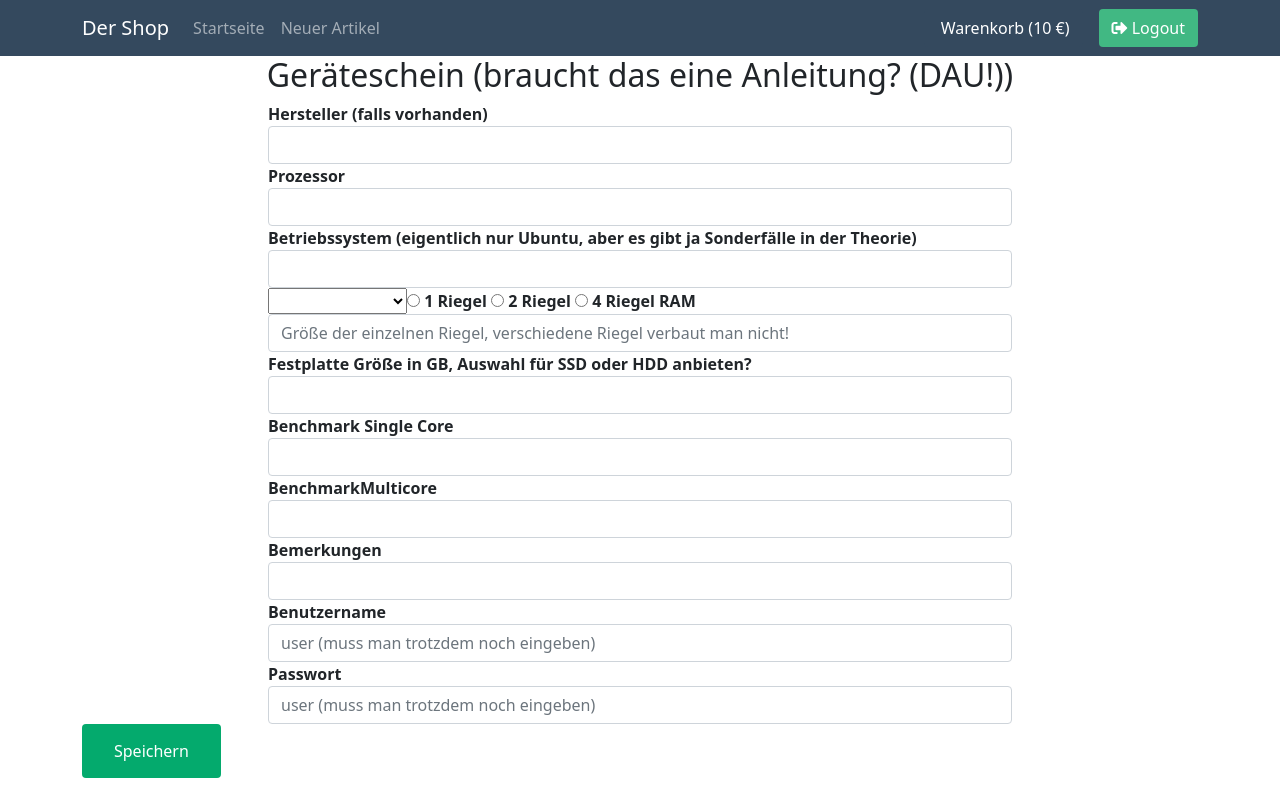
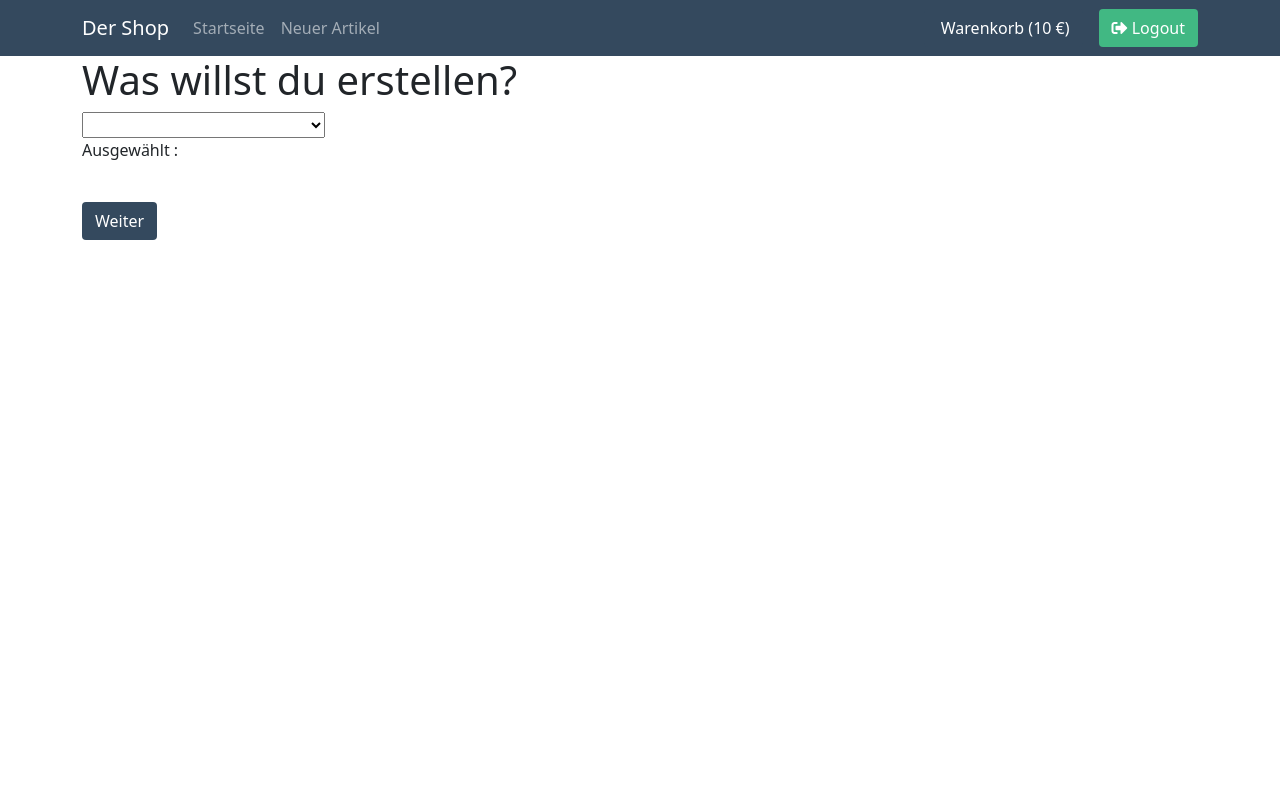
Before and after one commit to DatKHWolf/shop, a Vue app: page /pc in a window 1280 px wide. Built offline with nearby package versions, Linux system fonts and the light colour scheme.

Commit message:
Seiten fürs erstellen erstellt

```diff
--- a/src/pages/PCGeraeteschein.vue
+++ b/src/pages/PCGeraeteschein.vue
@@ -3,11 +3,11 @@
     <TheShopLayout>
       <template #default>
         <Form @submit="submitPCData" :validation-schema="schema">
-          <h2>Geräteschein (braucht das eine Anleitung? (DAU!))</h2>
+          <h2>Geräteschein {{ id }}</h2>
           <div class="form-row">
             <div class="form-group col-md-8 offset-2">
               <label for="hersteller"
-                ><strong>Hersteller (falls vorhanden)</strong></label
+                ><strong>Hersteller ({{this.$store.state.id }})</strong></label
               >
               <Field
                 as="input"
@@ -34,7 +34,9 @@
             <div class="form-group col-md-8 offset-2">
               <label for="betriebssystem"
                 ><strong
-                  >Betriebssystem (eigentlich nur Ubuntu, aber es gibt ja Sonderfälle in der Theorie)</strong
+                  >Betriebssystem (eigentlich nur Ubuntu, aber es gibt ja
+                  Sonderfälle in der Theorie. Interessant wäre noch die Version
+                  in einem extra Feld)</strong
                 ></label
               >
               <Field
@@ -54,16 +56,21 @@
                 <option value="DDR3">DDR3</option>
                 <option value="DDR4">DDR4</option>
               </Field>
-              <Field name="riegel" type="radio" value="1" id="riegel"/><strong> 1 Riegel </strong>
-              <Field name="riegel" type="radio" value="2" id="riegel"/> <strong>2 Riegel </strong>
-              <Field name="riegel" type="radio" value="4" id="riegel"/> <strong>4 Riegel </strong>
-              <label for="ram"
-                ><strong
-                  > RAM </strong
-                ></label
+              <Field name="riegel" type="radio" value="1" id="riegel" /><strong>
+                1 Riegel
+              </strong>
+              <Field name="riegel" type="radio" value="2" id="riegel" />
+              <strong>2 Riegel </strong>
+              <Field name="riegel" type="radio" value="4" id="riegel" />
+              <strong>4 Riegel </strong>
+              <label for="ram"><strong> RAM </strong></label>
+              <Field
+                as="input"
+                name="ram"
+                class="form-control"
+                id="ram"
+                placeholder="Wie viel Arbeitsspeicher hat der PC? Verschiedene Riegel verbaut man nicht!"
               >
-              <Field as="input" name="ram" class="form-control" id="ram" placeholder="Größe der einzelnen Riegel, verschiedene Riegel verbaut man nicht!">
-
               </Field>
             </div>
           </div>
@@ -72,7 +79,8 @@
             <div class="form-group col-md-8 offset-2">
               <label for="festplatte"
                 ><strong
-                  >Festplatte Größe in GB, Auswahl für SSD oder HDD anbieten?</strong
+                  >Festplatte Größe in GB, Auswahl für SSD oder HDD
+                  anbieten?</strong
                 ></label
               >
               <Field
@@ -114,7 +122,12 @@
           </div>
           <div class="form-row">
             <div class="form-group col-md-8 offset-2">
-              <label for="bemerkungen"><strong>Bemerkungen </strong></label>
+              <label for="bemerkungen"
+                ><strong
+                  >Bemerkungen wo unter anderem die Anschlüsse vom PC angegeben
+                  werden, ist so ziemlich nutzlos</strong
+                ></label
+              >
               <Field
                 as="field"
                 name="bemerkungen"
@@ -220,6 +233,7 @@ export default {
     });
     return {
       schema,
+      id : this.$store.state.id,
       pcDataOB: {
         hersteller: "",
         prozessor: "",
@@ -237,6 +251,11 @@ export default {
       },
     };
   },
+  computed:{
+
+  }
+
+
 };
 </script>
 
--- /dev/null
+++ b/src/pages/createItem/createDrucker.vue
@@ -0,0 +1,14 @@
+<template><div>
+  <h2> mögliche Auswahl wäre Farbdrucker und Funktionen ausserhalb vom drucken </h2>
+</div>
+</template>
+
+<script>
+export default {
+    name:"CreateDrucker"
+}
+</script>
+
+<style>
+
+</style>
--- /dev/null
+++ b/src/pages/createItem/createItem.vue
@@ -0,0 +1,71 @@
+<template>
+  <div>
+    <TheShopLayout>
+      <h1>Was willst du erstellen?</h1>
+      <Form @submit="submitChoice(auswahl)">
+        <Field name="auswahl" as="select" v-model="value">
+          <option selected>Wähle was du erstellen willst:</option>
+          <option value="PC">einen PC</option>
+          <option value="Laptop">einen Laptop</option>
+          <option value="Drucker">einen Drucker</option>
+          <option value="Monitor">einen Monitor</option>
+        </Field>
+        <p>
+          <span> Ausgewählt : {{ value }}</span>
+        </p>
+        <br />
+        <button class="btn bg-vue">
+          <span>Weiter</span>
+        </button>
+      </Form>
+    </TheShopLayout>
+  </div>
+</template>
+
+<script>
+import TheShopLayout from "@/layouts/TheShopLayout.vue";
+import { Form, Field } from "vee-validate";
+
+export default {
+  name: "createItem",
+  data() {
+    return {
+      value: "",
+    };
+  },
+
+  components: {
+    TheShopLayout,
+    Form,
+    Field,
+  },
+
+  methods: {
+
+    submitChoice() {
+      switch (this.value) {
+        case "PC":
+        this.$router.push({path:"/pc/pc"})
+          console.log(this.value);
+          break;
+        case "Laptop":
+        this.$router.push({path:"/pc/laptop"})
+          console.log(this.value);
+          break;
+        case "Monitor":
+          this.$router.push({path:"/pc/monitor"})
+          console.log(this.value);
+          break;
+        case "Drucker":
+        this.$router.push({path:"/pc/drucker"})
+          console.log(this.value);
+          break;
+        default:
+          console.log("Da ist was schief gelaufen");
+      }
+    },
+  },
+};
+</script>
+
+<style scoped></style>
--- /dev/null
+++ b/src/pages/createItem/createLaptop.vue
@@ -0,0 +1,15 @@
+<template><div>
+    <h2>eigentlich das gleiche wie PC nur das man hier noch die größe des Displays auswählen muss</h2>
+</div>
+    <!--  -->
+  </template>
+
+  <script>
+  export default {
+      name:"CreateLaptop"
+  }
+  </script>
+
+  <style>
+
+  </style>
--- /dev/null
+++ b/src/pages/createItem/createMonitor.vue
@@ -0,0 +1,76 @@
+<template>
+  <div>
+    <TheShopLayout>
+      <h1>Welche Anschlüsse hat der Monitor?</h1>
+      <Form>
+        <Field name="auswahl" as="checkbox" type="checkbox"  multiple>
+
+            <!-- hier bitte mit V-For arbeiten -->
+          <p>
+            <label>
+              <input type="checkbox" name="HDMI" value="HDMI" v-model="values" /> : HDMI</label
+            >
+          </p>
+          <p>
+            <label> <input type="checkbox" name="DVI" value="DVI"  v-model="values"/> : DVI</label>
+          </p>
+          <p>
+            <label>
+              <input type="checkbox" name="DP" value="Display Port" v-model="values" /> : Display
+              Port</label>
+          </p>
+          <p>
+            <label> <input type="checkbox" name="VGA" value="VGA" v-model="values"/> : VGA</label>
+          </p>
+          <p>
+            <label>
+              <input type="checkbox" name="USBC" value="USB-C" v-model="values" /> : USB-C</label
+            >
+          </p>
+        </Field>
+        <p>
+          <span> Ausgewählt : {{ values }} + {{ size }} Zoll</span>
+        </p>
+        <br />
+        <h2>Wie groß ist der Monitor?</h2>
+        <p> <Field as="input" name="size" type="text" v-model="size">
+            in Zoll
+        </Field></p>
+
+        <button class="btn bg-vue">
+          <span>Weiter</span>
+        </button>
+      </Form>
+    </TheShopLayout>
+  </div>
+</template>
+
+<script>
+import TheShopLayout from "@/layouts/TheShopLayout.vue";
+import { Form, Field } from "vee-validate";
+
+
+export default {
+  name: "CreateMonitor",
+
+  data() {
+    return {
+     // values: ["HDMI", "Display Port","VGA", "DVI", "USB-C"], zum abgucken was so rauskommen kann, wird nicht gebraucht
+      values:[],
+      size:""
+
+    };
+  },
+  computed:{
+
+
+
+  },
+  components:{ TheShopLayout,
+  Form,
+  Field,
+}
+};
+</script>
+
+<style scoped></style>
--- /dev/null
+++ b/src/pages/createItem/createPc.vue
@@ -0,0 +1,13 @@
+<template><div><h2>einfach den Zettel ablesen</h2></div>
+    <!-- einfach den Zettel ablesen -->
+  </template>
+
+  <script>
+  export default {
+      name:"CreatePc"
+  }
+  </script>
+
+  <style>
+
+  </style>
--- a/src/store/modules/shop/index.js
+++ b/src/store/modules/shop/index.js
@@ -2,6 +2,7 @@ import axios from "axios";
 
 const state={
     products:[],
+    id:'2024-12-05-01',
 }
 const mutations = {
     setProducts(state, payload){
@@ -12,6 +13,8 @@ const mutations = {
     }
 }
 const actions={
+
+
     fetchProducts(context){
         const token = context.rootState.auth.token;
         axios.get(`https://vue-3-shop-backend-4c1ea-default-rtdb.europe-west1.firebasedatabase.app/products.json?auth=${token}`)
```
Also changed, not shown: src/pages/datetest.js (added, +14 -0 lines), src/router/index.js (+24 -3 lines).
